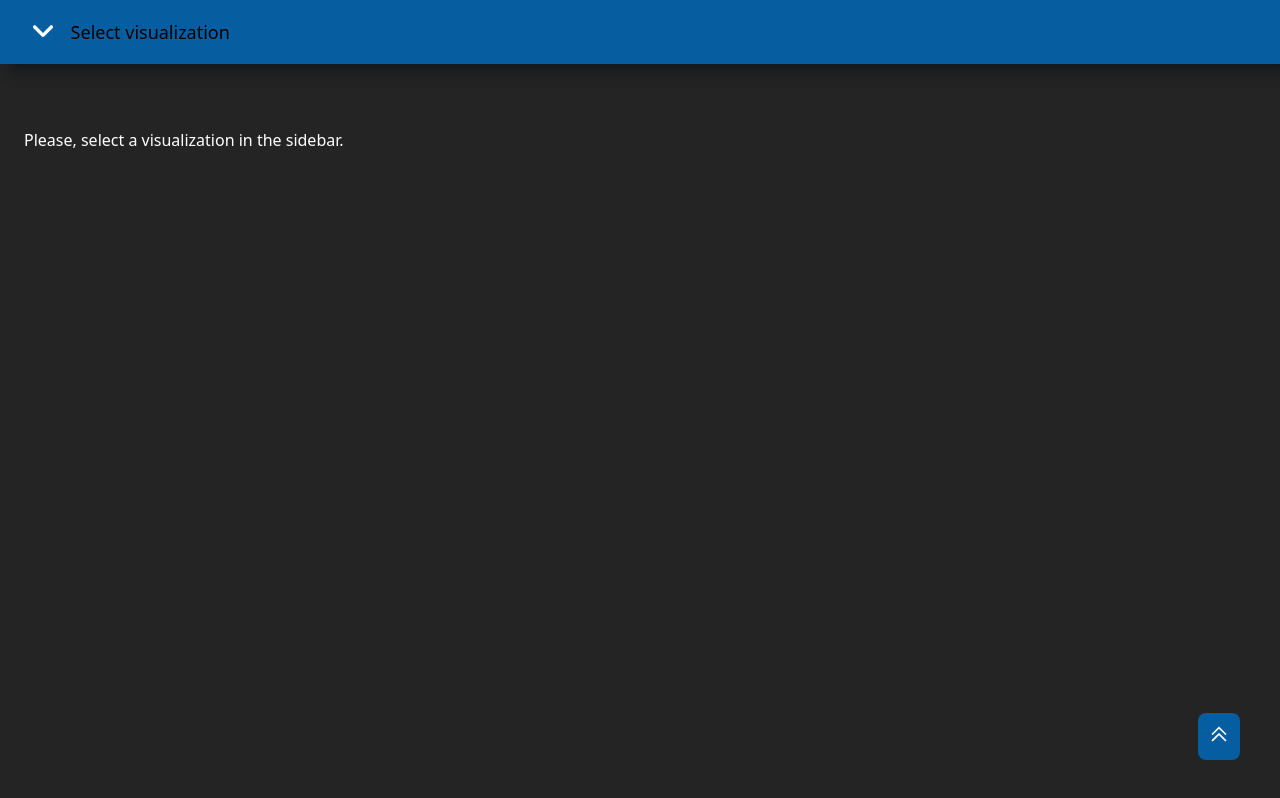
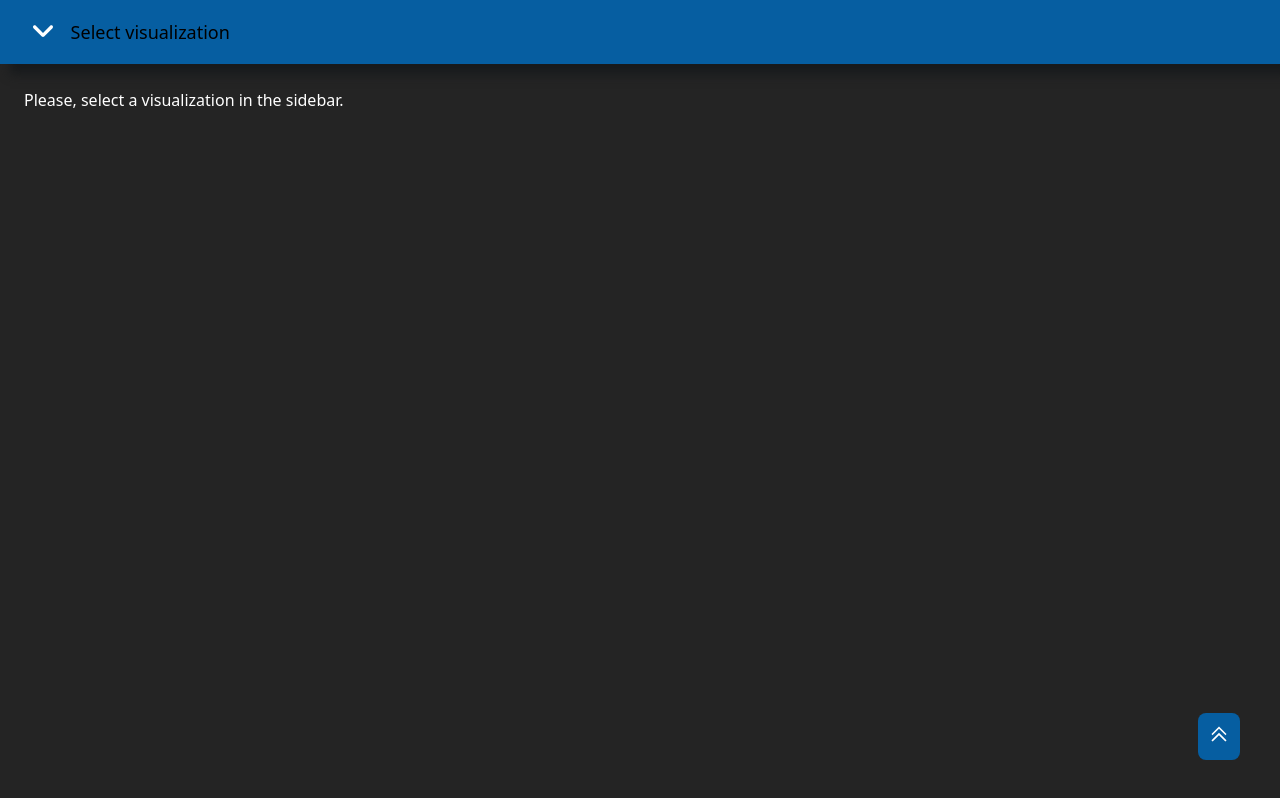
Before and after one commit to psandoli/titanic-challenge, a React (Vite) app: page / in a window 1280 px wide. Built offline with nearby package versions, Linux system fonts and the light colour scheme.

Commit message:
style: details padding

```diff
--- a/src/App.css
+++ b/src/App.css
@@ -6,7 +6,7 @@
 }
 
 .details {
-  padding: 128px 24px 32px;
+  padding: 88px 24px 32px;
 }
 
 .apexcharts-text {
```
